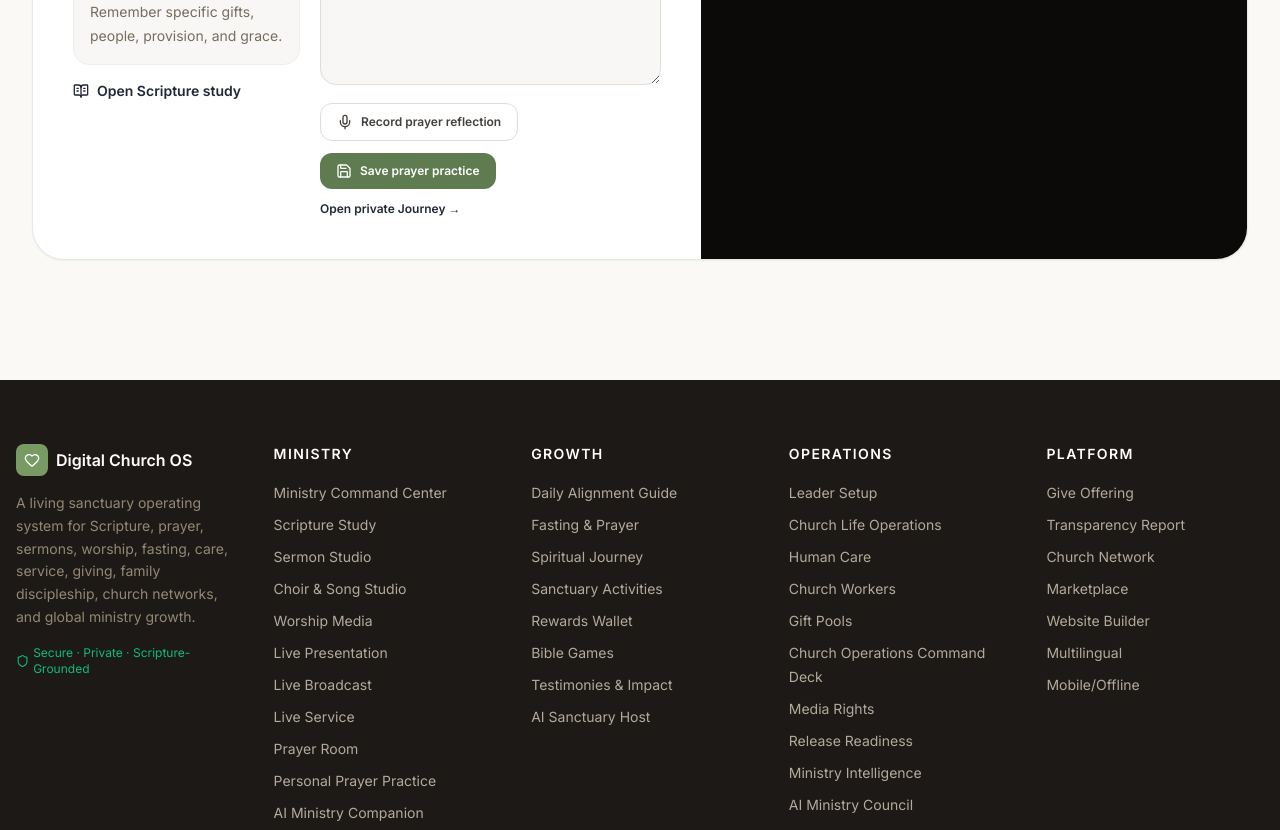
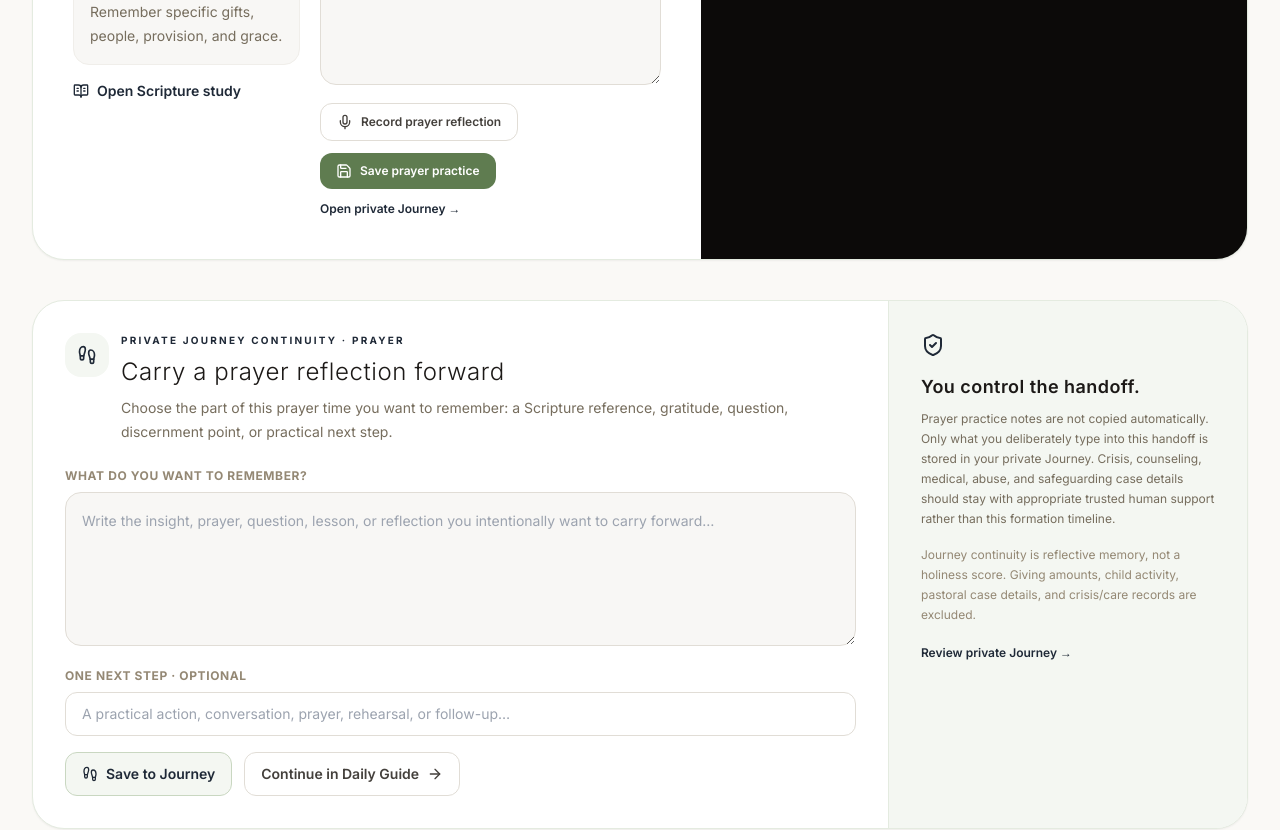
Before and after one commit to TechCodinz/digital-church-os, a Next.js app: page /prayer-practice in a window 1280 px wide. Shown: the part 1564-2394 px from the top of the page. Built offline with nearby package versions, Linux system fonts and the light colour scheme; no server answers.

Commit message:
feat: connect prayer practice to private Journey continuity

```diff
--- a/app/prayer-practice/page.tsx
+++ b/app/prayer-practice/page.tsx
@@ -1,5 +1,6 @@
 import Link from 'next/link';
 import { PrayerPracticeCompanion } from '@/components/prayers/PrayerPracticeCompanion';
+import { JourneyContinuityComposer } from '@/components/journey/JourneyContinuityComposer';
 import { Heart, Sparkles } from 'lucide-react';
 
 export default function PrayerPracticePage() {
@@ -21,8 +22,16 @@ export default function PrayerPracticePage() {
       </section>
 
       <section className="px-4 sm:px-6 lg:px-8">
-        <div className="mx-auto max-w-7xl">
+        <div className="mx-auto max-w-7xl space-y-8">
           <PrayerPracticeCompanion />
+          <JourneyContinuityComposer
+            source="Prayer"
+            title="Carry a prayer reflection forward"
+            prompt="Choose the part of this prayer time you want to remember: a Scripture reference, gratitude, question, discernment point, or practical next step."
+            nextHref="/daily-guide"
+            nextLabel="Continue in Daily Guide"
+            privacyNote="Prayer practice notes are not copied automatically. Only what you deliberately type into this handoff is stored in your private Journey. Crisis, counseling, medical, abuse, and safeguarding case details should stay with appropriate trusted human support rather than this formation timeline."
+          />
         </div>
       </section>
     </main>
```
